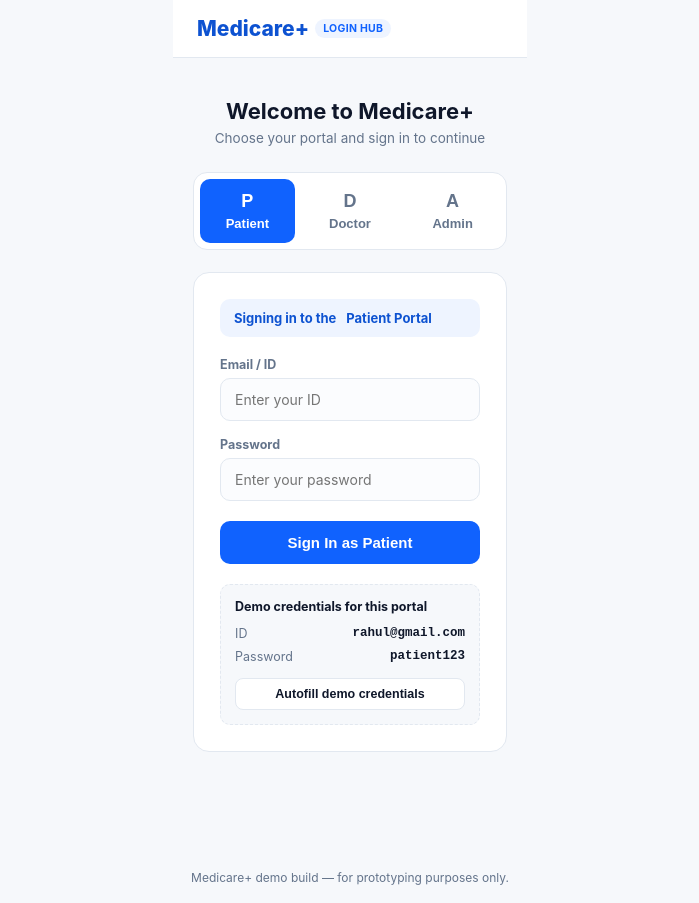
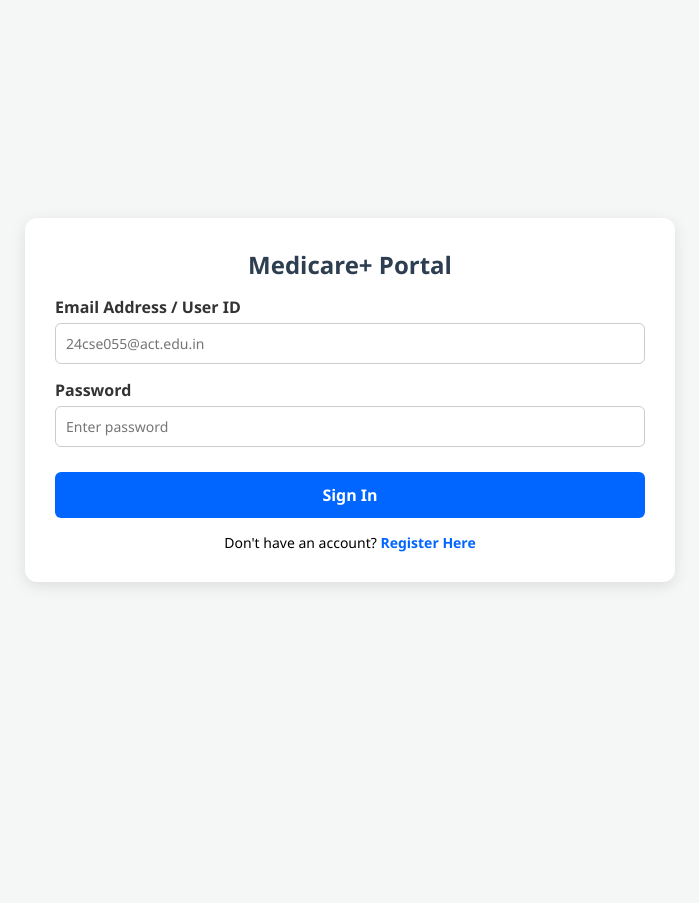
Before and after one commit to jashwanth2116-dev/medicarebackend, a website: page index.html in a window 1280 px wide. Shown: the whole page, without its empty margins (290-989 px from the left). After the commit the page ends 800 px from the top, so only its background shows below. Drawn offline with Linux system fonts and the light colour scheme.

Commit message:
Update index.html

```diff
--- a/index.html
+++ b/index.html
@@ -3,237 +3,230 @@
 <head>
     <meta charset="UTF-8">
     <meta name="viewport" content="width=device-width, initial-scale=1.0">
-<title>Medicare+ | Login</title>
+    <title>Medicare+ Complete Universal Portal</title>
     <style>
-    :root {
-        --primary: #1062fe;
-        --primary-dark: #0d52d1;
-        --primary-light: #eef4ff;
-        --doctor: #10b981;
-        --doctor-dark: #059669;
-        --doctor-light: #ecfdf5;
-        --admin: #7c3aed;
-        --admin-dark: #6d28d9;
-        --admin-light: #f3ebff;
-        --danger: #ef4444;
-        --danger-light: #fef2f2;
-        --text-dark: #0f172a;
-        --text-muted: #64748b;
-        --border-color: #e2e8f0;
-        --bg: #f6f8fb;
-    }
-    * { box-sizing: border-box; margin: 0; padding: 0; }
-    html, body { height: 100%; }
-    body {
-        font-family: -apple-system, BlinkMacSystemFont, "Segoe UI", Roboto, Helvetica, Arial, sans-serif;
-        background: var(--bg);
-        color: var(--text-dark);
-        min-height: 100vh;
-        display: flex;
-        flex-direction: column;
-        align-items: center;
-    }
+        * { box-sizing: border-box; margin: 0; padding: 0; font-family: 'Segoe UI', Tahoma, Geneva, Verdana, sans-serif; }
+        body { background-color: #f4f7f6; min-height: 100vh; padding: 20px; display: flex; justify-content: center; align-items: center; }
+        .container { background: #ffffff; padding: 30px; border-radius: 12px; box-shadow: 0 4px 15px rgba(0,0,0,0.1); width: 100%; max-width: 650px; }
+        h2, h3 { color: #2c3e50; text-align: center; margin-bottom: 15px; }
+        .form-group { margin-bottom: 15px; }
+        label { display: block; margin-bottom: 5px; color: #333; font-weight: 600; }
+        input, select { width: 100%; padding: 10px; border: 1px solid #ccc; border-radius: 6px; font-size: 14px; }
+        button { width: 100%; padding: 12px; background-color: #0066ff; color: white; border: none; border-radius: 6px; font-size: 16px; font-weight: bold; cursor: pointer; margin-top: 10px; }
+        button:hover { background-color: #0052cc; }
+        .toggle-link { text-align: center; margin-top: 15px; font-size: 14px; }
+        .toggle-link a { color: #0066ff; text-decoration: none; font-weight: bold; cursor: pointer; }
+        .dashboard { display: none; }
 
-    .site-header { width: 100%; background: #fff; border-bottom: 1px solid var(--border-color); }
-    .header-inner { max-width: 1120px; margin: 0 auto; padding: 16px 24px; }
-    .logo { font-size: 21px; font-weight: 800; color: var(--primary-dark); display: flex; align-items: center; gap: 6px; }
-    .logo span.tag { font-size: 10.5px; font-weight: 700; color: var(--primary); background: var(--primary-light); padding: 3px 8px; border-radius: 999px; text-transform: uppercase; letter-spacing: .3px; }
+        /* Doctor Cards Styling */
+        .doctor-card { border: 1px solid #e2e8f0; border-radius: 8px; padding: 15px; margin-bottom: 15px; background: #f8fafc; }
+        .doctor-header { display: flex; justify-content: space-between; align-items: center; margin-bottom: 8px; }
+        .doctor-name { font-weight: bold; color: #1e293b; font-size: 16px; }
+        .specialist-badge { background: #e0f2fe; color: #0369a1; padding: 4px 8px; border-radius: 4px; font-size: 12px; font-weight: bold; }
+        .doctor-details { font-size: 13px; color: #64748b; margin-bottom: 10px; display: flex; gap: 15px; }
 
-    .wrap { width: 100%; max-width: 460px; margin: 40px auto; padding: 0 20px 60px 20px; flex-grow: 1; }
-    .intro { text-align: center; margin-bottom: 26px; }
-    .intro h1 { font-size: 22px; margin-bottom: 6px; }
-    .intro p { color: var(--text-muted); font-size: 13.5px; }
-
-    .role-tabs { display: grid; grid-template-columns: 1fr 1fr 1fr; gap: 8px; margin-bottom: 22px; background: #fff; padding: 6px; border-radius: 14px; border: 1px solid var(--border-color); }
-    .role-tab { border: none; background: transparent; padding: 12px 6px; border-radius: 10px; font-size: 13px; font-weight: 700; color: var(--text-muted); cursor: pointer; display: flex; flex-direction: column; align-items: center; gap: 4px; }
-    .role-tab .ic { font-size: 18px; }
-    .role-tab.active { color: #fff; }
-    .role-tab[data-role="patient"].active { background: var(--primary); }
-    .role-tab[data-role="doctor"].active { background: var(--doctor); }
-    .role-tab[data-role="admin"].active { background: var(--admin); }
-
-    .card { background: #fff; border-radius: 16px; padding: 26px; border: 1px solid var(--border-color); }
-    .role-banner { display: flex; align-items: center; gap: 10px; padding: 11px 14px; border-radius: 10px; font-size: 13px; font-weight: 700; margin-bottom: 20px; }
-    .role-banner.patient { background: var(--primary-light); color: var(--primary-dark); }
-    .role-banner.doctor { background: var(--doctor-light); color: var(--doctor-dark); }
-    .role-banner.admin { background: var(--admin-light); color: var(--admin-dark); }
-
-    .form-label { font-size: 12.5px; font-weight: 700; color: var(--text-muted); margin-bottom: 6px; display: block; }
-    .form-input { width: 100%; padding: 12px 14px; border: 1px solid var(--border-color); border-radius: 10px; font-size: 14px; background: #fbfcfe; outline: none; font-family: inherit; }
-    .form-input:focus { border-color: var(--primary); background: #fff; }
-    .form-field { margin-bottom: 16px; }
-
-    .btn-login { width: 100%; border: none; border-radius: 10px; font-size: 15px; font-weight: 700; cursor: pointer; padding: 13px 20px; color: #fff; margin-top: 4px; }
-    .btn-login[data-role="patient"] { background: var(--primary); }
-    .btn-login[data-role="patient"]:hover { background: var(--primary-dark); }
-    .btn-login[data-role="doctor"] { background: var(--doctor); }
-    .btn-login[data-role="doctor"]:hover { background: var(--doctor-dark); }
-    .btn-login[data-role="admin"] { background: var(--admin); }
-    .btn-login[data-role="admin"]:hover { background: var(--admin-dark); }
-
-    .error-box { background: var(--danger-light); color: var(--danger); font-size: 13px; font-weight: 600; padding: 10px 12px; border-radius: 8px; margin-bottom: 16px; display: none; }
-    .error-box.show { display: block; }
-
-    .demo-box { margin-top: 20px; background: var(--bg); border: 1px dashed var(--border-color); border-radius: 10px; padding: 14px; font-size: 12.5px; }
-    .demo-box .dtitle { font-weight: 700; margin-bottom: 8px; color: var(--text-dark); }
-    .demo-row { display: flex; justify-content: space-between; padding: 4px 0; color: var(--text-muted); }
-    .demo-row b { color: var(--text-dark); font-family: monospace; }
-    .fill-btn { margin-top: 10px; width: 100%; background: #fff; border: 1px solid var(--border-color); border-radius: 8px; padding: 8px; font-size: 12.5px; font-weight: 700; cursor: pointer; color: var(--text-dark); }
-    .fill-btn:hover { border-color: var(--primary); color: var(--primary-dark); }
-
-    .site-footer { text-align: center; font-size: 12px; color: var(--text-muted); padding: 18px; }
-
-    /* ---------- Portal frame view ---------- */
-    #portal-view { display: none; position: fixed; inset: 0; z-index: 500; background: #fff; }
-    #portal-view.show { display: block; }
-    #portal-frame { width: 100%; height: 100%; border: none; }
-    #switch-btn { position: fixed; bottom: 18px; right: 18px; z-index: 600; background: var(--text-dark); color: #fff; border: none; border-radius: 999px; padding: 11px 18px; font-size: 13px; font-weight: 700; cursor: pointer; box-shadow: 0 6px 18px rgba(0,0,0,0.25); display: none; }
-    #switch-btn.show { display: block; }
+        .msg-success { color: green; text-align: center; margin-bottom: 10px; font-weight: bold; }
+        .msg-error { color: red; text-align: center; margin-bottom: 10px; font-weight: bold; }
     </style>
 </head>
 <body>
 
-<div id="login-view">
-    <div class="site-header">
-        <div class="header-inner">
-            <div class="logo">Medicare+ <span class="tag">Login Hub</span></div>
+<div class="container">
+    <!-- Auth Section (Login & Register) -->
+    <div id="authSection">
+        <h2 id="formTitle">Medicare+ Portal</h2>
+        <div id="msgBox"></div>
+
+        <div class="form-group">
+            <label>Email Address / User ID</label>
+            <input type="email" id="emailInput" placeholder="24cse055@act.edu.in" required>
+        </div>
+        <div class="form-group">
+            <label>Password</label>
+            <input type="password" id="passwordInput" placeholder="Enter password" required>
+        </div>
+
+        <button id="mainBtn" onclick="handleAuth()">Sign In</button>
+
+        <div class="toggle-link">
+            <span id="toggleText">Don't have an account? </span>
+            <a onclick="toggleMode()" id="toggleBtn">Register Here</a>
         </div>
     </div>
 
-    <div class="wrap">
-        <div class="intro">
-            <h1>Welcome to Medicare+</h1>
-            <p>Choose your portal and sign in to continue</p>
+    <!-- Patient Dashboard Section -->
+    <div id="dashboardSection" class="dashboard">
+        <h2>Patient Dashboard</h2>
+        <p id="welcomeUser" style="text-align: center; color: #0066ff; margin-bottom: 20px; font-weight: bold;"></p>
+
+        <div id="bookingMsg"></div>
+
+        <h3>Available Doctors & Specialists</h3>
+
+        <!-- Doctor 1 -->
+        <div class="doctor-card">
+            <div class="doctor-header">
+                <span class="doctor-name">Dr. Rajesh Kumar</span>
+                <span class="specialist-badge">Cardiologist</span>
+            </div>
+            <div class="doctor-details">
+                <span><strong>Experience:</strong> 12+ Years</span>
+                <span><strong>Consultation Fee:</strong> ₹800</span>
+            </div>
+            <button style="padding: 6px 12px; font-size: 13px;" onclick="selectDoctor('Dr. Rajesh Kumar (Cardiologist - ₹800)')">Book Specialist</button>
         </div>
 
-        <div class="role-tabs">
-            <button class="role-tab" data-role="patient" onclick="selectRole('patient')">
-                <span class="ic">P</span>Patient
-            </button>
-            <button class="role-tab" data-role="doctor" onclick="selectRole('doctor')">
-                <span class="ic">D</span>Doctor
-            </button>
-            <button class="role-tab" data-role="admin" onclick="selectRole('admin')">
-                <span class="ic">A</span>Admin
-            </button>
+        <!-- Doctor 2 -->
+        <div class="doctor-card">
+            <div class="doctor-header">
+                <span class="doctor-name">Dr. Anitha Ramesh</span>
+                <span class="specialist-badge">Dermatologist</span>
+            </div>
+            <div class="doctor-details">
+                <span><strong>Experience:</strong> 8+ Years</span>
+                <span><strong>Consultation Fee:</strong> ₹600</span>
+            </div>
+            <button style="padding: 6px 12px; font-size: 13px;" onclick="selectDoctor('Dr. Anitha Ramesh (Dermatologist - ₹600)')">Book Specialist</button>
         </div>
 
-        <div class="card">
-            <div id="role-banner"></div>
-            <div id="error-box" class="error-box"></div>
-
-            <div class="form-field">
-                <label class="form-label" id="id-label">Email / ID</label>
-                <input class="form-input" id="inp-id" placeholder="Enter your ID">
+        <!-- Doctor 3 -->
+        <div class="doctor-card">
+            <div class="doctor-header">
+                <span class="doctor-name">Dr. Suresh Verma</span>
+                <span class="specialist-badge">General Physician</span>
             </div>
-            <div class="form-field">
-                <label class="form-label">Password</label>
-                <input class="form-input" id="inp-pass" type="password" placeholder="Enter your password">
+            <div class="doctor-details">
+                <span><strong>Experience:</strong> 15+ Years</span>
+                <span><strong>Consultation Fee:</strong> ₹500</span>
+            </div>
+            <button style="padding: 6px 12px; font-size: 13px;" onclick="selectDoctor('Dr. Suresh Verma (General Physician - ₹500)')">Book Specialist</button>
         </div>
 
-            <button class="btn-login" id="login-btn" onclick="attemptLogin()">Sign In</button>
+        <!-- Slot Booking Box -->
+        <div style="margin-top: 25px; padding-top: 15px; border-top: 2px dashed #ccc;">
+            <h3>Confirm Appointment Slot</h3>
 
-            <div class="demo-box">
-                <div class="dtitle">Demo credentials for this portal</div>
-                <div class="demo-row"><span>ID</span><b id="demo-id"></b></div>
-                <div class="demo-row"><span>Password</span><b id="demo-pass"></b></div>
-                <button class="fill-btn" onclick="autofill()">Autofill demo credentials</button>
+            <div class="form-group">
+                <label>Selected Doctor & Fee</label>
+                <input type="text" id="selectedDoctorInput" placeholder="Click 'Book Specialist' above" readonly required>
+            </div>
+
+            <div class="form-group">
+                <label>Appointment Date</label>
+                <input type="date" id="appointmentDate" required>
+            </div>
+
+            <div class="form-group">
+                <label>Available Time Slot</label>
+                <select id="timeSlot">
+                    <option value="09:00 AM - 10:00 AM">09:00 AM - 10:00 AM</option>
+                    <option value="11:00 AM - 12:00 PM">11:00 AM - 12:00 PM</option>
+                    <option value="04:00 PM - 05:00 PM">04:00 PM - 05:00 PM</option>
+                    <option value="06:00 PM - 07:00 PM">06:00 PM - 07:00 PM</option>
+                </select>
+            </div>
+
+            <button onclick="bookAppointment()">Confirm & Save Booking</button>
+            <button style="background-color: #6c757d; margin-top: 8px;" onclick="logout()">Logout</button>
         </div>
     </div>
 </div>
 
-    <div class="site-footer">Medicare+ demo build &mdash; for prototyping purposes only.</div>
-</div>
+<script>
+    const API_URL = "https://medicarebackend-1nvu.onrender.com/api";
+    let isLoginMode = true;
+    let currentUserEmail = "";
 
-<div id="portal-view">
-    <iframe id="portal-frame"></iframe>
-</div>
-<button id="switch-btn" onclick="backToLogin()">&larr; Switch Portal</button>
+    function toggleMode() {
+        isLoginMode = !isLoginMode;
+        document.getElementById('formTitle').innerText = isLoginMode ? "Medicare+ Portal" : "Register New Patient";
+        document.getElementById('mainBtn').innerText = isLoginMode ? "Sign In" : "Register";
+        document.getElementById('toggleText').innerText = isLoginMode ? "Don't have an account? " : "Already have an account? ";
+        document.getElementById('toggleBtn').innerText = isLoginMode ? "Register Here" : "Login Here";
+        document.getElementById('msgBox').innerHTML = "";
+    }
 
-<!-- Embedded panel sources (base64) so the whole app is one file -->
+    async function handleAuth() {
+        const email = document.getElementById('emailInput').value;
+        const password = document.getElementById('passwordInput').value;
+        const msgBox = document.getElementById('msgBox');
 
+        if(!email || !password) {
+            msgBox.innerHTML = `<p class="msg-error">Please fill all fields!</p>`;
+            return;
+        }
 
-<script>
-    const CREDENTIALS = {
-        patient: { id: "rahul@gmail.com",         pass: "patient123", label: "Patient", src: "patient.html" },
-        doctor:  { id: "doctor@medicareplus.com", pass: "doctor123",  label: "Doctor",  src: "doctor.html"  },
-        admin:   { id: "admin@medicareplus.com",  pass: "admin123",   label: "Admin",   src: "admin.html"   }
-    };
+        const endpoint = isLoginMode ? '/login' : '/register';
 
-    let currentRole = "patient";
-
-    function selectRole(role) {
-        currentRole = role;
-        document.querySelectorAll(".role-tab").forEach(t => {
-            t.classList.toggle("active", t.dataset.role === role);
+        try {
+            const res = await fetch(`${API_URL}${endpoint}`, {
+                method: 'POST',
+                headers: { 'Content-Type': 'application/json' },
+                body: JSON.stringify({ email, password })
             });
 
-        const cred = CREDENTIALS[role];
-        const banner = document.getElementById("role-banner");
-        banner.className = "role-banner " + role;
-        const labels = { patient: "Patient", doctor: "Doctor", admin: "Admin" };
-        banner.innerHTML = "Signing in to the <b>" + labels[role] + " Portal</b>";
+            const data = await res.json();
 
-        document.getElementById("id-label").textContent = role === "doctor" ? "Doctor Email" : role === "admin" ? "Admin Email" : "Email / ID";
-        document.getElementById("login-btn").dataset.role = role;
-        document.getElementById("login-btn").textContent = "Sign In as " + cred.label;
-
-        document.getElementById("demo-id").textContent = cred.id;
-        document.getElementById("demo-pass").textContent = cred.pass;
-
-        document.getElementById("error-box").classList.remove("show");
-        document.getElementById("inp-id").value = "";
-        document.getElementById("inp-pass").value = "";
+            if (res.ok && data.success) {
+                if (isLoginMode) {
+                    currentUserEmail = email;
+                    document.getElementById('authSection').style.display = 'none';
+                    document.getElementById('dashboardSection').style.display = 'block';
+                    document.getElementById('welcomeUser').innerText = `Welcome, ${email}!`;
+                } else {
+                    msgBox.innerHTML = `<p class="msg-success">${data.message}</p>`;
+                    toggleMode();
                 }
-
-    function autofill() {
-        const cred = CREDENTIALS[currentRole];
-        document.getElementById("inp-id").value = cred.id;
-        document.getElementById("inp-pass").value = cred.pass;
+            } else {
+                msgBox.innerHTML = `<p class="msg-error">${data.message || 'Authentication failed'}</p>`;
             }
-
-    function b64DecodeUnicode(str) {
-        return decodeURIComponent(atob(str).split('').map(function(c) {
-            return '%' + ('00' + c.charCodeAt(0).toString(16)).slice(-2);
-        }).join(''));
-    }
-
-    function attemptLogin() {
-        const cred = CREDENTIALS[currentRole];
-        const id = document.getElementById("inp-id").value.trim();
-        const pass = document.getElementById("inp-pass").value;
-        const errBox = document.getElementById("error-box");
-
-        if (id === cred.id && pass === cred.pass) {
-            errBox.classList.remove("show");
-            loadPortal(cred.src);
-        } else {
-            errBox.textContent = "Incorrect ID or password for the " + cred.label + " portal. Use the demo credentials below.";
-            errBox.classList.add("show");
+        } catch (err) {
+            msgBox.innerHTML = `<p class="msg-error">Server Connection Error!</p>`;
         }
     }
 
-    function loadPortal(src) {
-        const frame = document.getElementById("portal-frame");
-        frame.src = src;
-        document.getElementById("login-view").style.display = "none";
-        document.getElementById("portal-view").classList.add("show");
-        document.getElementById("switch-btn").classList.add("show");
+    function selectDoctor(doctorDetails) {
+        document.getElementById('selectedDoctorInput').value = doctorDetails;
     }
 
-    function backToLogin() {
-        document.getElementById("portal-frame").src = "about:blank";
-        document.getElementById("portal-view").classList.remove("show");
-        document.getElementById("switch-btn").classList.remove("show");
-        document.getElementById("login-view").style.display = "";
-        selectRole(currentRole);
+    async function bookAppointment() {
+        const doctor = document.getElementById('selectedDoctorInput').value;
+        const date = document.getElementById('appointmentDate').value;
+        const slot = document.getElementById('timeSlot').value;
+        const bookingMsg = document.getElementById('bookingMsg');
+
+        if(!doctor) {
+            bookingMsg.innerHTML = `<p class="msg-error">Please select a Doctor first!</p>`;
+            return;
         }
 
-    selectRole("patient");
+        if(!date) {
+            bookingMsg.innerHTML = `<p class="msg-error">Please select an Appointment Date!</p>`;
+            return;
+        }
 
-    document.getElementById("inp-pass").addEventListener("keydown", e => {
-        if (e.key === "Enter") attemptLogin();
+        try {
+            const res = await fetch(`${API_URL}/book-appointment`, {
+                method: 'POST',
+                headers: { 'Content-Type': 'application/json' },
+                body: JSON.stringify({ userEmail: currentUserEmail, doctorName: doctor, date, slot })
             });
+
+            const data = await res.json();
+
+            if(data.success) {
+                bookingMsg.innerHTML = `<p class="msg-success">🎉 ${data.message}</p>`;
+            } else {
+                bookingMsg.innerHTML = `<p class="msg-error">Booking failed!</p>`;
+            }
+        } catch(err) {
+            bookingMsg.innerHTML = `<p class="msg-error">Server connection error!</p>`;
+        }
+    }
+
+    function logout() {
+        location.reload();
+    }
 </script>
 
 </body>
```
Lines whose indentation alone changed are shown as unchanged.
